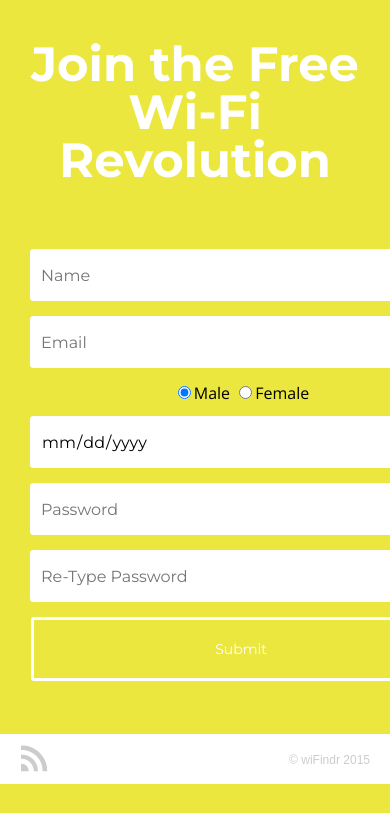
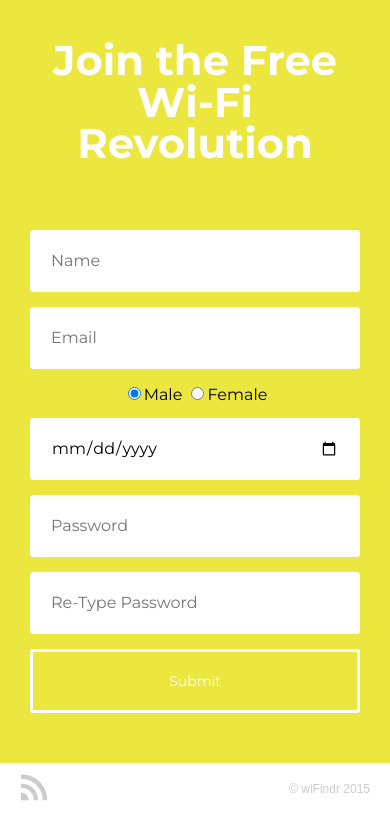
Before and after one commit to aparvez17/wifindr, a PHP site: page /register.php in a window 390 px wide. Shown: the part 60-873 px from the top of the page. Before the commit the page ends 844 px from the top, so only its background shows below. Run offline with PHP 8.4, Linux system fonts and the light colour scheme; some libraries are stand-ins or nearby versions.

Commit message:
Register Mobile Ready

```diff
--- a/css/mobile.css
+++ b/css/mobile.css
@@ -10,8 +10,7 @@
   	padding: 0px 20px 0px 20px;
   }
   #searchbox{
-  	width: 90%;
-  	height: auto;
+  	width: 100%;
   }
   .result{
   	width: 30%;
@@ -40,3 +39,16 @@
     padding: 20px;
   }
 }
+@media (max-width: 600px){
+  .register-wrap{
+    width: 100%;
+    box-sizing: border-box;
+  }
+  #registration input[type=submit]{
+    width: 100%;
+  }
+  .register-heading{
+    font-size: 2.6em;
+  }
+
+}
--- a/css/style.css
+++ b/css/style.css
@@ -279,11 +268,16 @@ background-color: rgba(235, 231, 63, 1);
     width: 400px;
     font-size: 16px;
     font-family: "Montserrat", sans-serif;
-    padding: 10px;
+    padding: 30px 20px;
     border-radius: 3px;
     border: 1px solid #fff;
     height: 30px;
     margin: 15px 0px 15px 0px;
+    width: 100%;
+	box-sizing: border-box;
+}
+#registration label{
+	font-family: "Montserrat",sans-serif;
 }
 #registration input:focus{
     outline: 0px;
--- a/index.php
+++ b/index.php
@@ -74,7 +74,7 @@ $sub_list = array_unique($sub_list);
 						<div id="promo_headline" class="center">
 							<h1 class="center-text">We know you're only here for the free Wi-Fi</h1>
 						</div>
-
+						<div class="padding30">
 							<div id="searchbox" class="page">
 								<img class="left" src="images/logo/logo_black.png" alt="wiFindr - Find free wi-fi near you" />
 								<form action="results.php" method="POST" name="search">
@@ -102,6 +102,7 @@ $sub_list = array_unique($sub_list);
 							</div>
 						</div>
 					</div>
+				</div>
 				<div id="header_wrap">
 					<div id="header" class="center">
 						<a href="javascript:void(0);" id="menu_icon" class="right" onclick="menu()"><img src="images/icons/menu_icon.png" alt="Open Menu"/></a>
--- a/register.php
+++ b/register.php
@@ -73,8 +73,8 @@
                     <form id="registration" name="registration" onsubmit="return formValidation();" method="POST">
                         <input id = "username" type="text" name = "username" placeholder="Name"/>
                         <input id = "email" name = "email" type="text" placeholder="Email">
-						<input type="radio" name="sex" value="male" checked>Male
-						<input type="radio" name="sex" value="female">Female
+						<input type="radio" name="sex" value="male" checked><label>Male</label>
+						<input type="radio" name="sex" value="female"><label>Female</label>
 						</br>
 						<input type="date" name="date">
                         <input id = "password" name="password" type="password" placeholder="Password"/>
```
Also changed, not shown: other parts of css/style.css (+6 -16 lines). Lines whose indentation alone changed are shown as unchanged.
